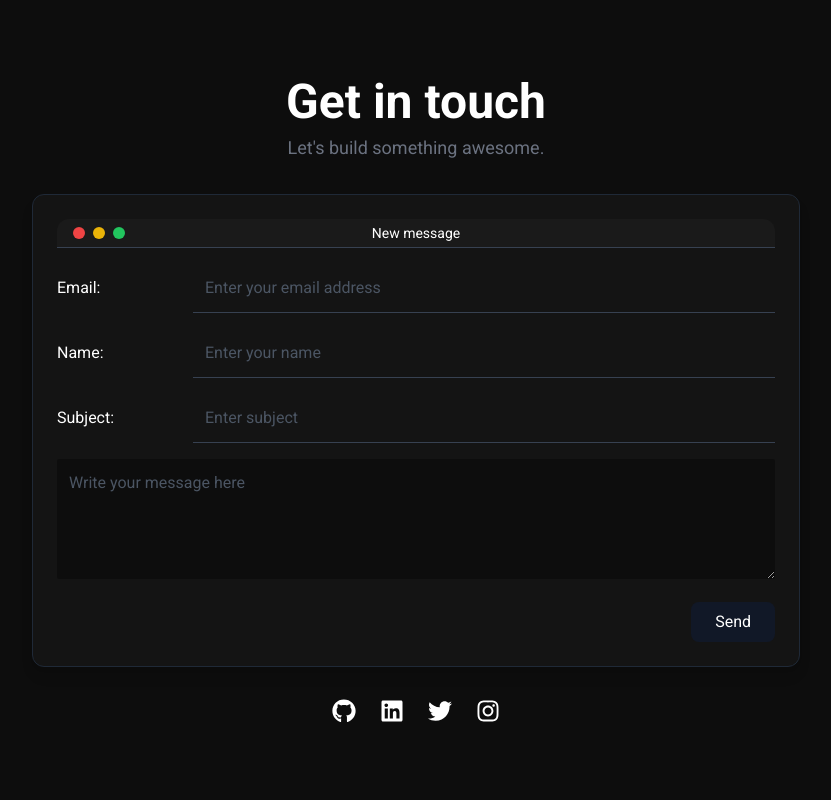
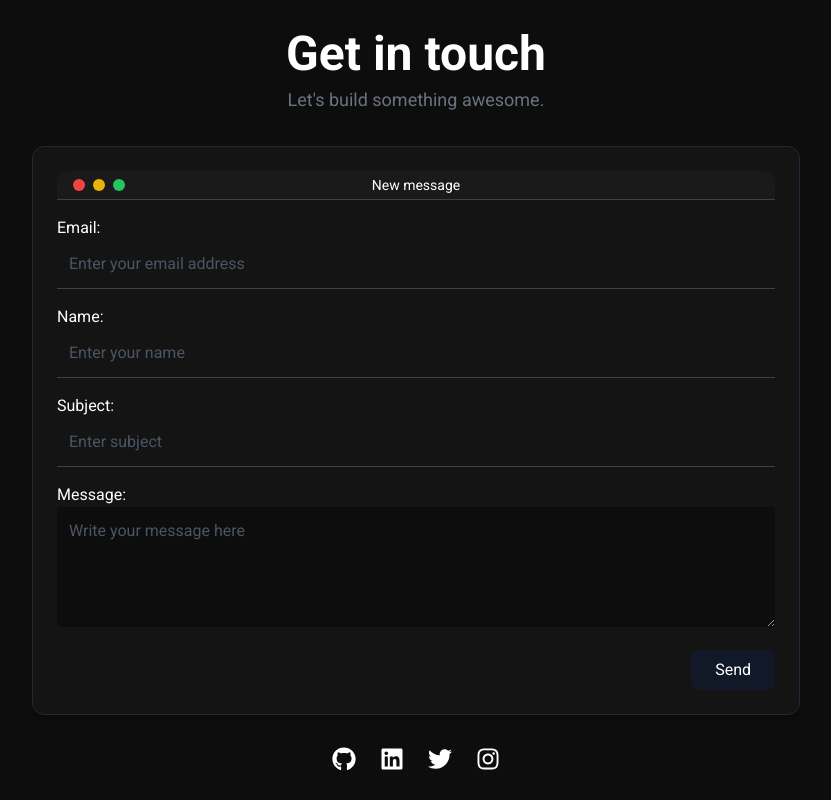
Before and after one commit to AvaneeshKumarPatel/Portfolio-React, a React (Vite) app: page / in a window 1280 px wide. Shown: the part 1878-2678 px from the top of the page, without its empty margins (224-1055 px from the left). Built offline with nearby package versions, Linux system fonts and the light colour scheme.

Commit message:
added from  vailidiate funtionlity

```diff
--- a/package.json
+++ b/package.json
@@ -16,6 +16,7 @@
     "react": "^19.0.0",
     "react-dom": "^19.0.0",
     "react-icons": "^5.5.0",
+    "react-toastify": "^11.0.5",
     "swiper": "^11.2.6"
   },
   "devDependencies": {
--- a/src/Components/HomePage.jsx
+++ b/src/Components/HomePage.jsx
@@ -3,7 +3,7 @@ import Hero from "./Pages/Hero"
 
 
 function HomePage() {
-  return  <div className=" ">
+  return  <div>
           <Navbar />
            <Hero />
 </div>
--- a/src/Components/Pages/ContactForm.jsx
+++ b/src/Components/Pages/ContactForm.jsx
@@ -1,7 +1,42 @@
-import { FaGithub, FaLinkedin, FaTwitter,FaInstagram } from "react-icons/fa";
-
+import { useState } from "react";
+import { FaGithub, FaLinkedin, FaTwitter, FaInstagram } from "react-icons/fa";
+import { ToastContainer, toast } from "react-toastify";
+import "react-toastify/dist/ReactToastify.css";
 
 const ContactForm = () => {
+  const [email, setEmail] = useState("");
+  const [name, setName] = useState("");
+  const [subject, setSubject] = useState("");
+  const [message, setMessage] = useState("");
+  const [errors, setErrors] = useState({});
+
+  const validateForm = () => {
+    let newErrors = {};
+
+    if (!name.trim()) newErrors.name = "Name is required";
+    if (!email.trim() || !/\S+@\S+\.\S+/.test(email)) newErrors.email = "Valid email is required";
+    if (!subject.trim()) newErrors.subject = "Subject is required";
+    if (!message.trim()) newErrors.message = "Message cannot be empty";
+
+    setErrors(newErrors);
+    return Object.keys(newErrors).length === 0;
+  };
+
+  const handleSubmit = (e) => {
+    e.preventDefault();
+
+    if (validateForm()) {
+      toast.success("Form submitted successfully! 🚀");
+      setName("");
+      setEmail("");
+      setSubject("");
+      setMessage("");
+      setErrors({});
+    } else {
+      toast.error("Please fill in all fields correctly.");
+    }
+  };
+
   return (
     <div className="flex flex-col items-center justify-center min-h-screen bg-black px-4">
       {/* Header Section */}
@@ -16,7 +51,6 @@ const ContactForm = () => {
       <div className="max-w-screen-md w-full bg-[#141414] rounded-xl p-6 shadow-lg border border-gray-800">
         {/* MacOS Window Header */}
         <div className="flex items-center justify-between bg-[#1a1a1a] px-4 py-2 rounded-t-xl border-b border-gray-700">
-          {/* MacOS Style Buttons */}
           <div className="flex space-x-2">
             <span className="w-3 h-3 bg-red-500 rounded-full"></span>
             <span className="w-3 h-3 bg-yellow-500 rounded-full"></span>
@@ -25,59 +59,77 @@ const ContactForm = () => {
           <p className="text-white text-sm text-center flex-1 absolute left-1/2 transform -translate-x-1/2">
             New message
           </p>
-          <div></div> {/* Empty div to balance flex spacing */}
         </div>
 
         {/* Form Inputs */}
-        <div className="space-y-4 mt-4">
+        <form onSubmit={handleSubmit} className="space-y-4 mt-4">
           {/* Email Field */}
-          <div className="flex items-center space-x-2">
-            <label className="text-white w-24 sm:w-32">Email:</label>
+          <div>
+            <label className="text-white">Email:</label>
             <input
               type="email"
+              value={email}
+              onChange={(e) => setEmail(e.target.value)}
               placeholder="Enter your email address"
-              className="flex-1 p-3 bg-transparent text-white placeholder-gray-600 border-b border-gray-700 focus:outline-none"
+              className="w-full p-3 bg-transparent text-white placeholder-gray-600 border-b border-gray-700 focus:outline-none"
             />
+            {errors.email && <p className="text-red-500 text-sm">{errors.email}</p>}
           </div>
 
           {/* Name Field */}
-          <div className="flex items-center space-x-2">
-            <label className="text-white w-24 sm:w-32">Name:</label>
+          <div>
+            <label className="text-white">Name:</label>
             <input
               type="text"
+              value={name}
+              onChange={(e) => setName(e.target.value)}
               placeholder="Enter your name"
-              className="flex-1 p-3 bg-transparent text-white placeholder-gray-600 border-b border-gray-700 focus:outline-none"
+              className="w-full p-3 bg-transparent text-white placeholder-gray-600 border-b border-gray-700 focus:outline-none"
             />
+            {errors.name && <p className="text-red-500 text-sm">{errors.name}</p>}
           </div>
 
           {/* Subject Field */}
-          <div className="flex items-center space-x-2">
-            <label className="text-white w-24 sm:w-32">Subject:</label>
+          <div>
+            <label className="text-white">Subject:</label>
             <input
               type="text"
+              value={subject}
+              onChange={(e) => setSubject(e.target.value)}
               placeholder="Enter subject"
-              className="flex-1 p-3 bg-transparent text-white placeholder-gray-600 border-b border-gray-700 focus:outline-none"
+              className="w-full p-3 bg-transparent text-white placeholder-gray-600 border-b border-gray-700 focus:outline-none"
             />
+            {errors.subject && <p className="text-red-500 text-sm">{errors.subject}</p>}
           </div>
 
           {/* Message Textarea */}
           <div>
+            <label className="text-white">Message:</label>
             <textarea
+              value={message}
+              onChange={(e) => setMessage(e.target.value)}
               placeholder="Write your message here"
               rows="4"
-              className="w-full p-3 bg-black text-white placeholder-gray-600 rounded-sm border-gray-700 focus:outline-none "
+              className="w-full p-3 bg-black text-white placeholder-gray-600 rounded-sm border-gray-700 focus:outline-none"
             ></textarea>
+            {errors.message && <p className="text-red-500 text-sm">{errors.message}</p>}
           </div>
-        </div>
 
-        {/* Send Button */}
-        <div className="flex justify-end mt-4">
-          <button className="px-6 py-2 bg-gray-900 text-white rounded-lg hover:bg-gray-700 transition">
-            Send
-          </button>
-        </div>
+          {/* Send Button */}
+          <div className="flex justify-end mt-4">
+            <button
+              type="submit"
+              className="px-6 py-2 bg-gray-900 text-white rounded-lg hover:bg-gray-700 transition"
+            >
+              Send
+            </button>
+          </div>
+        </form>
       </div>
 
+      <ToastContainer />
+
+      {/* Social Media Links */}
       <div className="flex space-x-6 mt-8">
         <a href="#" target="_blank" rel="noopener noreferrer">
           <FaGithub className="text-white text-2xl hover:text-gray-400 transition" />
@@ -88,12 +140,10 @@ const ContactForm = () => {
         <a href="#" target="_blank" rel="noopener noreferrer">
           <FaTwitter className="text-white text-2xl hover:text-gray-400 transition" />
         </a>
-
         <a href="#" target="_blank" rel="noopener noreferrer">
           <FaInstagram className="text-white text-2xl hover:text-gray-400 transition" />
         </a>
       </div>
-
     </div>
   );
 };
--- a/src/Components/Pages/Hero.jsx
+++ b/src/Components/Pages/Hero.jsx
@@ -38,9 +38,11 @@ const Hero = () => {
           scalable architecture.
         </p>
         <div className='flex gap-4 mt-6'>
-          <button className='px-6 py-3 bg-gray-800 text-white rounded-lg shadow-md hover:bg-gray-700 transition'>
+          <a href='https:www.google.com' className='px-6 py-3 bg-gray-800 text-white rounded-lg shadow-md hover:bg-gray-700 transition'
+
+          >
             See my resume
-          </button>
+          </a>
           <button className='px-6 py-3 bg-transparent border border-gray-600 text-white rounded-lg hover:bg-gray-700 transition'>
             Get in touch
           </button>
```
Also changed, not shown: 1 other file (tests, documents, lock files or other folders).
